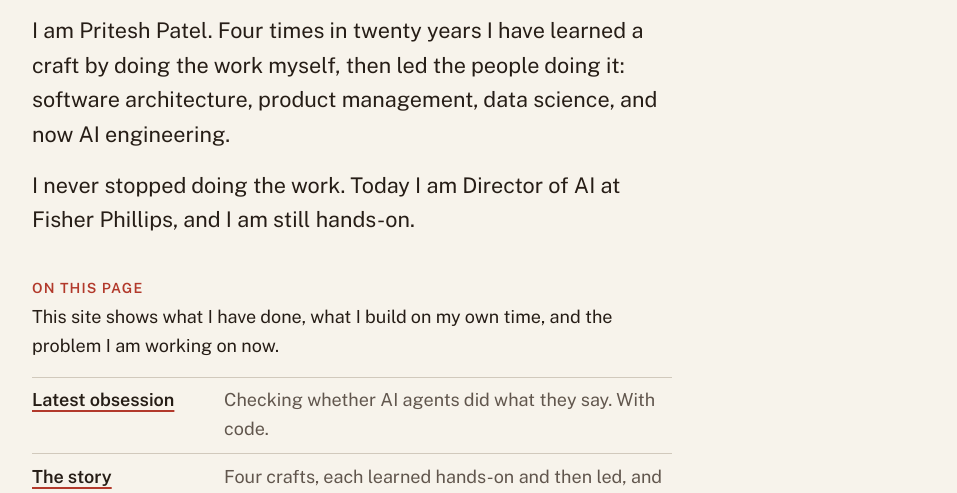
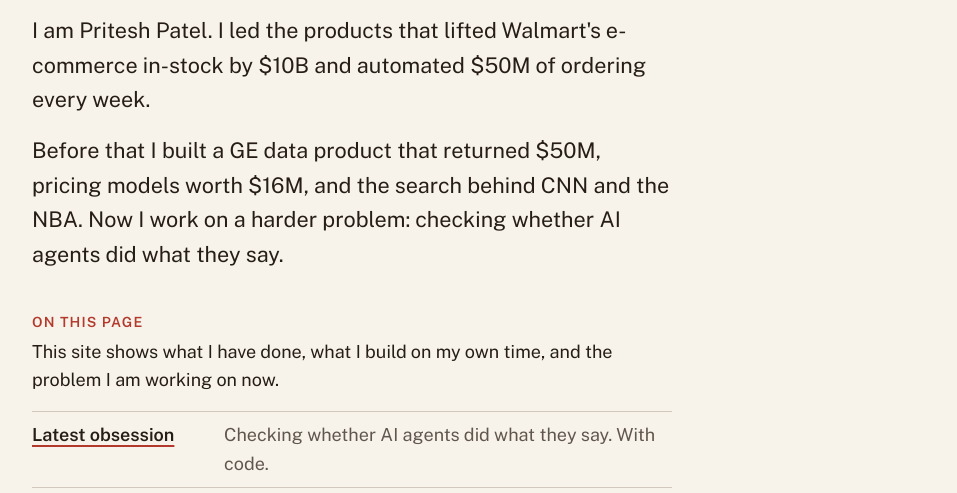
Before and after one commit to priteshpatel15/pritesh.ai, a plain HTML site: page index.html in a window 1280 px wide. Shown: the part 307-800 px from the top of the page, without its empty margins (160-1117 px from the left). Drawn offline with nearby package versions, Linux system fonts and the light colour scheme.

Commit message:
Lead the summary with the highest-impact results
Co-Authored-By: Claude <noreply@anthropic.com>

```diff
--- a/index.html
+++ b/index.html
@@ -4,7 +4,7 @@
 <meta charset="utf-8">
 <meta name="viewport" content="width=device-width, initial-scale=1">
 <title>Pritesh Patel</title>
-<meta name="description" content="Pritesh Patel. Software architect, product manager, data scientist and AI engineer who learned each craft hands-on, then led the team. Now working on control of AI agents.">
+<meta name="description" content="Pritesh Patel. Led products that lifted Walmart e-commerce in-stock by $10B. Built search for CNN and the NBA, and data products at GE. Now working on control of AI agents.">
 <link rel="preconnect" href="https://fonts.googleapis.com">
 <link rel="preconnect" href="https://fonts.gstatic.com" crossorigin>
 <link href="https://fonts.googleapis.com/css2?family=Fraunces:opsz,wght@9..144,400;9..144,600&family=Public+Sans:wght@400;600&display=swap" rel="stylesheet">
@@ -70,8 +70,8 @@ footer{border-top:1px solid var(--rule);padding-top:1.5rem;color:var(--soft);fon
 
 <div class="hero">
 <h1>I build it first. Then I build the <em>team.</em></h1>
-<p class="lede">I am Pritesh Patel. Four times in twenty years I have learned a craft by doing the work myself, then led the people doing it: software architecture, product management, data science, and now AI engineering.</p>
-<p class="lede">I never stopped doing the work. Today I am Director of AI at Fisher Phillips, and I am still hands-on.</p>
+<p class="lede">I am Pritesh Patel. I led the products that lifted Walmart's e-commerce in-stock by $10B and automated $50M of ordering every week.</p>
+<p class="lede">Before that I built a GE data product that returned $50M, pricing models worth $16M, and the search behind CNN and the NBA. Now I work on a harder problem: checking whether AI agents did what they say.</p>
 </div>
 
 <div class="guide">
```
